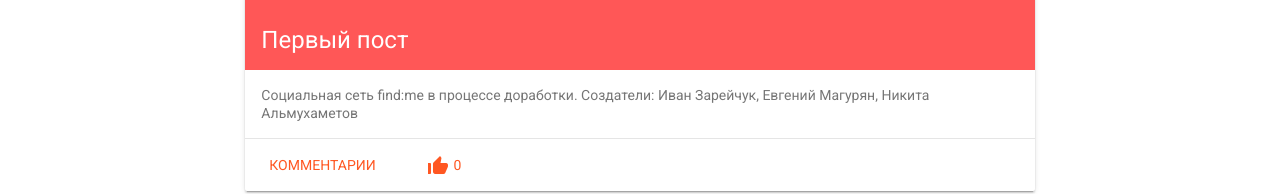
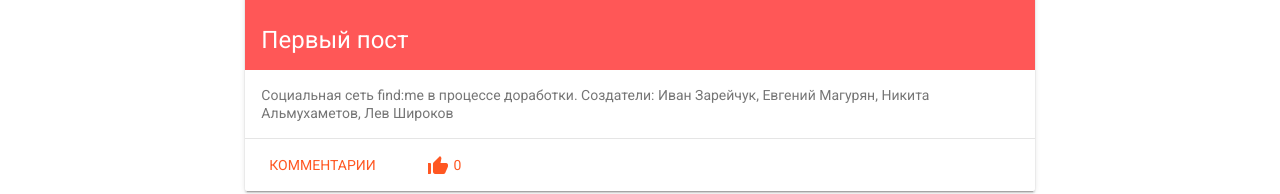
Before and after one commit to 8osm/inf_project, a plain HTML site: page news.html in a window 1280 px wide. Shown: the part 588-782 px from the top of the page. Drawn offline with nearby package versions, Linux system fonts and the light colour scheme.

Commit message:
Update news.html

```diff
--- a/news.html
+++ b/news.html
@@ -94,7 +94,7 @@
             </div>
             <div class="mdl-card__supporting-text">
               Социальная сеть find:me в процессе доработки.
-              Создатели: Иван Зарейчук, Евгений Магурян, Никита Альмухаметов
+              Создатели: Иван Зарейчук, Евгений Магурян, Никита Альмухаметов, Лев Широков
             </div>
             <div class="mdl-card__actions mdl-card--border">
               <a class="mdl-button mdl-button--colored mdl-js-button mdl-js-ripple-effect">
```
